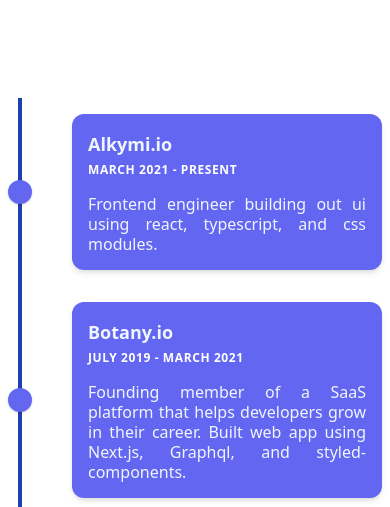
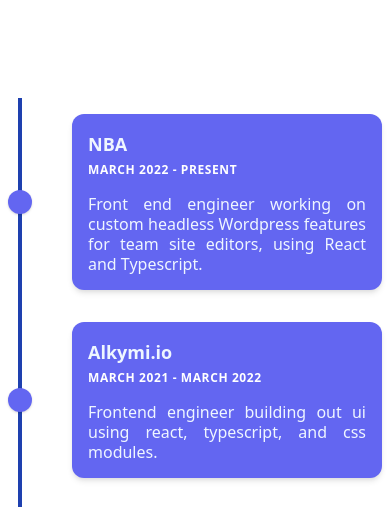
Before and after one commit to krichdev/helloimkyle, a Gatsby site: page /resume in a window 390 px wide. Shown: the part 278-785 px from the top of the page. Built offline with nearby package versions, Linux system fonts and the light colour scheme; Gatsby itself is replaced by a stand-in of ours.

Commit message:
updating resume page

```diff
--- a/src/pages/resume.tsx
+++ b/src/pages/resume.jsx
@@ -2,7 +2,7 @@
 
 import Layout from "../components/layout"
 import SEO from "../components/seo"
-import resume from "../files/Kyle-Richardson-Resume.pdf"
+import resume from "../files/resume.pdf"
 
 const Resume = () => (
   <Layout>
@@ -20,6 +20,22 @@
       </section>
 
       <div className="flex flex-col md:grid grid-cols-9 mx-auto p-2 text-blue-50">
+        {/* <!-- left --> */}
+        <div className="flex flex-row-reverse md:contents">
+          <div className="bg-indigo-500 col-start-1 col-end-5 p-4 rounded-xl my-4 ml-auto shadow-md">
+            <h3 className="font-semibold text-lg mb-1"><a href="https://nba.com" target="_blank">NBA</a></h3>
+            <p className="mb-4 text-xs font-semibold tracking-wider text-white uppercase">March 2022 - Present</p>
+            <p className="leading-tight text-justify">
+              Front end engineer working on custom headless Wordpress features for team site editors, using React and Typescript.
+            </p>
+          </div>
+          <div className="col-start-5 col-end-6 md:mx-auto relative mr-10">
+            <div className="h-full w-6 flex items-center justify-center">
+              <div className="h-full w-1 bg-blue-800 pointer-events-none" />
+            </div>
+            <div className="w-6 h-6 absolute top-1/2 -mt-3 rounded-full bg-indigo-500 shadow" />
+          </div>
+        </div>
         {/* <!-- right --> */}
         <div className="flex md:contents">
           <div className="col-start-5 col-end-6 mr-10 md:mx-auto relative">
@@ -30,7 +46,7 @@
           </div>
           <div className="bg-indigo-500 col-start-6 col-end-10 p-4 rounded-xl my-4 mr-auto shadow-md">
             <h3 className="font-semibold text-lg mb-1"><a href="https://alkymi.io" target="_blank">Alkymi.io</a></h3>
-            <p className="mb-4 text-xs font-semibold tracking-wider text-white uppercase">March 2021 - Present</p>
+            <p className="mb-4 text-xs font-semibold tracking-wider text-white uppercase">March 2021 - March 2022</p>
             <p className="leading-tight text-justify">
               Frontend engineer building out ui using react, typescript, and css modules.
             </p>
```
Also changed, not shown: 2 other files.
